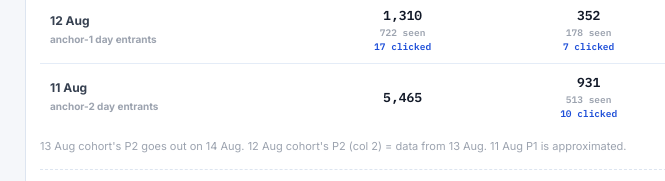
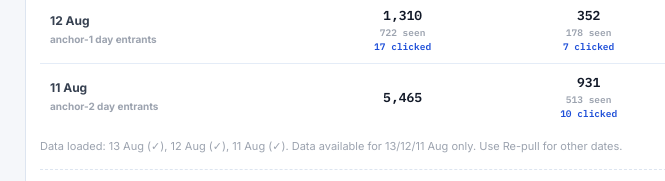
Before and after one commit to adityageda-CM/CRM_Dashboard_Exp, a plain HTML site: page dashboard.html in a window 1280 px wide. Shown: the part 1021-1202 px from the top of the page, 7-672 px from the left. Drawn offline with Linux system fonts and the light colour scheme.

Commit message:
Fix cohort anchor always syncs to period; JSON tp.p1 corrected

```diff
--- a/dashboard.html
+++ b/dashboard.html
@@ -616,11 +616,10 @@ function buildCohortRows(anchor){
 }
 function cohortMatrix(){
   const anchorEl=document.getElementById('cohortAnchor');
-  // Auto-sync anchor to selected period if user hasn't manually changed it
+  // Always sync anchor to selected period — tab switches always reset
   const periodAnchor=PERIOD_TO_DATE[cur]||'2026-08-13';
-  if(anchorEl&&!anchorEl.dataset.manuallySet) anchorEl.value=periodAnchor;
-  const anchor=(anchorEl&&anchorEl.value)||periodAnchor;
-  return buildCohortHTML(anchor);
+  if(anchorEl) anchorEl.value=periodAnchor;
+  return buildCohortHTML(periodAnchor);
 }
 function renderCohortMatrix(){
   // Called when anchor date changes — re-renders just the tbody
@@ -636,7 +635,10 @@ function buildCohortNote(anchor){
   const d0=fmtDateLabel(anchor);
   const d1=fmtDateLabel(addDays(anchor,-1));
   const d2=fmtDateLabel(addDays(anchor,-2));
-  return d0+" cohort's P2 goes out on "+fmtDateLabel(addDays(anchor,1))+". "+d1+" cohort's P2 (col 2) = data from "+d0+". "+d2+" P1 is approximated.";
+  const hasD0=DATE_TO_PERIOD[anchor]?'✓':'no data';
+  const hasD1=DATE_TO_PERIOD[addDays(anchor,-1)]?'✓':'no data';
+  const hasD2=DATE_TO_PERIOD[addDays(anchor,-2)]?'✓':'no data';
+  return 'Data loaded: '+d0+' ('+hasD0+'), '+d1+' ('+hasD1+'), '+d2+' ('+hasD2+'). Data available for 13/12/11 Aug only. Use Re-pull for other dates.';
 }
 function buildCohortBody(anchor){
   // Row 0: anchor date entrants (got P1)
```
